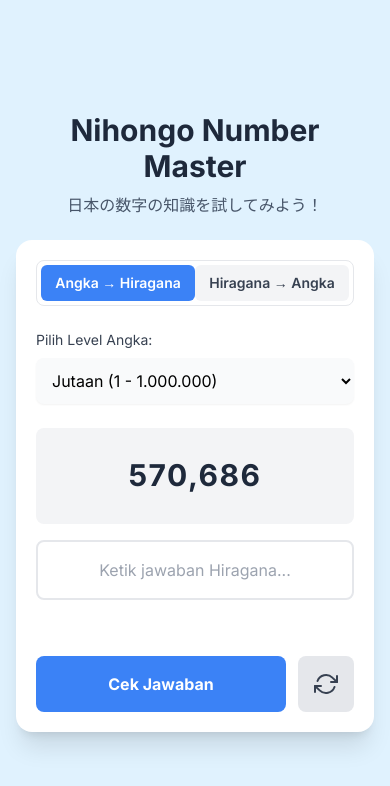
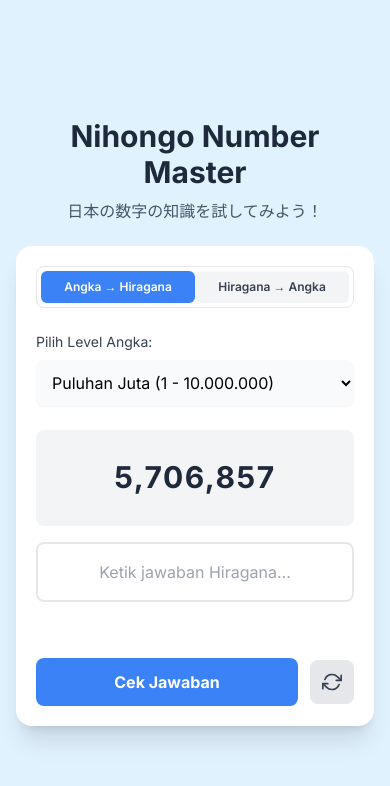
Before and after one commit to Fajarum416/nihonggo-number-master, a plain HTML site: page index.html in a window 390 px wide. Drawn offline with nearby package versions, Linux system fonts and the light colour scheme.

Commit message:
Update index.html

```diff
--- a/index.html
+++ b/index.html
@@ -38,8 +38,8 @@
         <main class="bg-white p-5 sm:p-8 rounded-2xl shadow-xl">
             <!-- Tombol Ganti Mode -->
             <div class="flex border border-gray-200 rounded-lg p-1 mb-6">
-                <button id="modeNumToHira" class="w-1/2 p-2 rounded-md text-sm sm:text-base font-semibold transition-colors">Angka → Hiragana</button>
-                <button id="modeHiraToNum" class="w-1/2 p-2 rounded-md text-sm sm:text-base font-semibold transition-colors">Hiragana → Angka</button>
+                <button id="modeNumToHira" class="w-1/2 py-2 px-1 sm:px-2 rounded-md text-xs sm:text-sm font-semibold transition-colors whitespace-nowrap">Angka → Hiragana</button>
+                <button id="modeHiraToNum" class="w-1/2 py-2 px-1 sm:px-2 rounded-md text-xs sm:text-sm font-semibold transition-colors whitespace-nowrap">Hiragana → Angka</button>
             </div>
 
             <!-- Pilihan Level Angka -->
@@ -50,7 +50,8 @@
                     <option value="1000">Ratusan (1 - 1.000)</option>
                     <option value="10000">Ribuan (1 - 10.000)</option>
                     <option value="100000">Puluhan Ribu (1 - 100.000)</option>
-                    <option value="1000000" selected>Jutaan (1 - 1.000.000)</option>
+                    <option value="1000000">Jutaan (1 - 1.000.000)</option>
+                    <option value="10000000" selected>Puluhan Juta (1 - 10.000.000)</option>
                 </select>
             </div>
 
@@ -67,15 +68,15 @@
                 </div>
 
                 <!-- Feedback -->
-                <div id="feedback" class="feedback h-6 mt-4 text-center font-semibold text-base sm:text-lg opacity-0"></div>
+                <div id="feedback" class="feedback h-6 mt-4 text-center font-semibold text-sm sm:text-base opacity-0"></div>
 
                 <!-- Tombol Aksi -->
                 <div class="flex items-center gap-3 mt-4">
-                    <button id="checkButton" class="w-full bg-blue-500 text-white p-4 rounded-lg font-bold text-base sm:text-lg hover:bg-blue-600 active:bg-blue-700 transition-transform transform active:scale-95">
+                    <button id="checkButton" class="w-full bg-blue-500 text-white p-3 sm:p-4 rounded-lg font-bold text-base sm:text-lg hover:bg-blue-600 active:bg-blue-700 transition-transform transform active:scale-95">
                         Cek Jawaban
                     </button>
-                    <button id="reloadButton" class="flex-shrink-0 bg-gray-200 text-gray-700 p-4 rounded-lg hover:bg-gray-300 active:bg-gray-400 transition-colors" title="Soal Baru">
-                        <svg xmlns="http://www.w3.org/2000/svg" width="24" height="24" viewBox="0 0 24 24" fill="none" stroke="currentColor" stroke-width="2" stroke-linecap="round" stroke-linejoin="round" class="feather feather-refresh-cw"><polyline points="23 4 23 10 17 10"></polyline><polyline points="1 20 1 14 7 14"></polyline><path d="M3.51 9a9 9 0 0 1 14.85-3.36L23 10M1 14l4.64 4.36A9 9 0 0 0 20.49 15"></path></svg>
+                    <button id="reloadButton" class="flex-shrink-0 bg-gray-200 text-gray-700 p-3 sm:p-4 rounded-lg hover:bg-gray-300 active:bg-gray-400 transition-colors" title="Soal Baru">
+                        <svg xmlns="http://www.w3.org/2000/svg" width="24" height="24" viewBox="0 0 24 24" fill="none" stroke="currentColor" stroke-width="2" stroke-linecap="round" stroke-linejoin="round" class="feather feather-refresh-cw h-5 w-5 sm:h-6 sm:w-6"><polyline points="23 4 23 10 17 10"></polyline><polyline points="1 20 1 14 7 14"></polyline><path d="M3.51 9a9 9 0 0 1 14.85-3.36L23 10M1 14l4.64 4.36A9 9 0 0 0 20.49 15"></path></svg>
                     </button>
                 </div>
             </div>
@@ -105,44 +106,55 @@ document.addEventListener('DOMContentLoaded', () => {
 
     function numberToHiragana(num) {
         if (num === 0) return 'ゼロ';
+
+        // Helper untuk mengonversi angka di bawah 10,000
+        const convertChunk = (n, isManPrefix = false) => {
+            if (n === 0) return '';
             const ones = ['', 'いち', 'に', 'さん', 'よん', 'ご', 'ろく', 'なな', 'はち', 'きゅう'];
             const tens = ['', 'じゅう', 'にじゅう', 'さんじゅう', 'よんじゅう', 'ごじゅう', 'ろくじゅう', 'ななじゅう', 'はちじゅう', 'きゅうじゅう'];
             let result = '';
-        if (num >= 1000000) {
-            const millions = Math.floor(num / 1000000);
-            result += (millions === 1 ? '' : numberToHiragana(millions)) + 'ひゃくまん';
-            num %= 1000000;
-        }
-        if (num >= 10000) {
-            const tenThousands = Math.floor(num / 10000);
-            result += (tenThousands === 1 ? 'いち' : numberToHiragana(tenThousands)) + 'まん';
-            num %= 10000;
-        }
-        if (num >= 1000) {
-            const thousands = Math.floor(num / 1000);
-            if (thousands === 1) result += 'せん';
+
+            const thousands = Math.floor(n / 1000);
+            if (thousands > 0) {
+                if (thousands === 1) result += (isManPrefix ? 'いっせん' : 'せん'); // Perbaikan untuk いっせんまん
                 else if (thousands === 3) result += 'さんぜん';
                 else if (thousands === 8) result += 'はっせん';
                 else result += ones[thousands] + 'せん';
-            num %= 1000;
             }
-        if (num >= 100) {
-            const hundreds = Math.floor(num / 100);
+            n %= 1000;
+
+            const hundreds = Math.floor(n / 100);
+            if (hundreds > 0) {
                 if (hundreds === 1) result += 'ひゃく';
                 else if (hundreds === 3) result += 'さんびゃく';
                 else if (hundreds === 6) result += 'ろっぴゃく';
                 else if (hundreds === 8) result += 'はっぴゃく';
                 else result += ones[hundreds] + 'ひゃく';
-            num %= 100;
             }
-        if (num >= 10) {
-            result += tens[Math.floor(num / 10)];
-            num %= 10;
+            n %= 100;
+
+            if (n >= 10) {
+                result += tens[Math.floor(n / 10)];
             }
-        if (num > 0) {
-            result += ones[num];
+            n %= 10;
+
+            if (n > 0) {
+                result += ones[n];
             }
             return result;
+        };
+
+        if (num < 10000) {
+            return convertChunk(num);
+        }
+
+        const manPart = Math.floor(num / 10000);
+        const remainderPart = num % 10000;
+
+        const manStr = convertChunk(manPart, true) + 'まん';
+        const remainderStr = convertChunk(remainderPart);
+
+        return manStr + remainderStr;
     }
 
     function saveState() {
@@ -250,11 +262,11 @@ document.addEventListener('DOMContentLoaded', () => {
             setTimeout(generateQuestionForCurrentMode, 1500);
         } else {
             wrongAttempts++;
-            if (wrongAttempts >= 2) {
+            if (wrongAttempts >= 3) {
                 showFeedback(`Jawaban benar: ${correctAnswer}`, false);
                 answerInput.disabled = true;
                 checkButton.disabled = true;
-                setTimeout(generateQuestionForCurrentMode, 3000);
+                // setTimeout untuk soal berikutnya telah dihapus dari sini.
             } else {
                 showFeedback('Salah, coba lagi!', false);
                 answerInput.focus();
```
Lines whose indentation alone changed are shown as unchanged.
